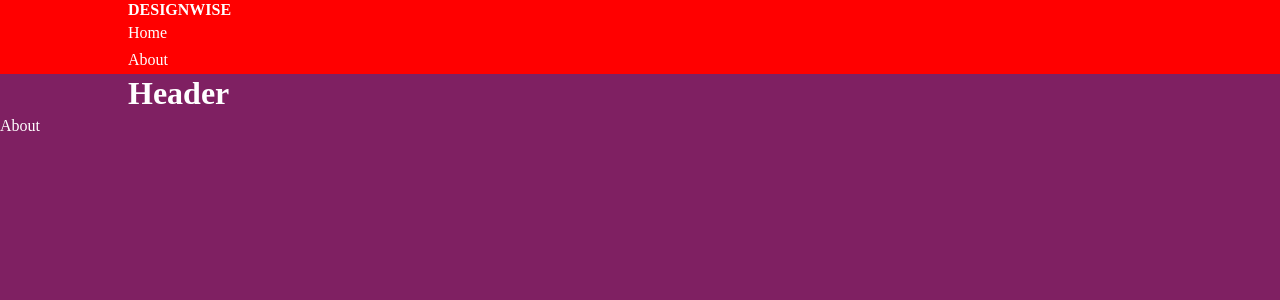
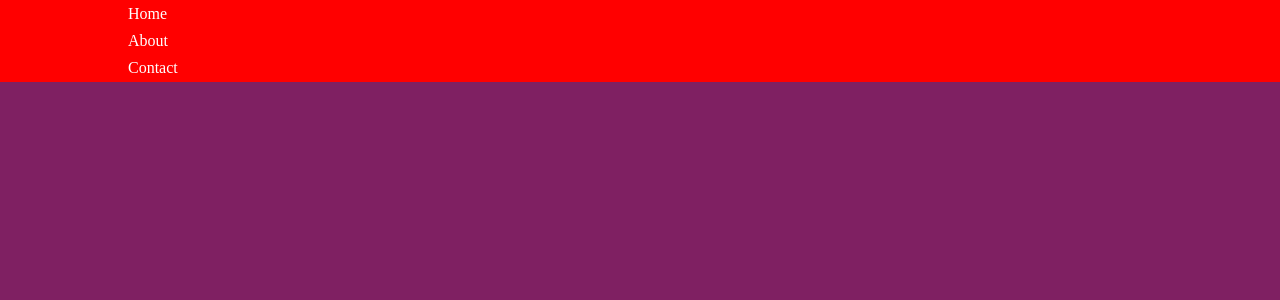
Before and after one commit to Semiteagain/react-play-ground, a React (Create React App) app: page / in a window 1280 px wide. Shown: the top 300 px of the page. Built offline with nearby package versions, Linux system fonts and the light colour scheme.

Commit message:
BrowserRouter

```diff
--- a/src/App.jsx
+++ b/src/App.jsx
@@ -1,22 +1,22 @@
 import React from 'react'
 import "./index.css"
+import { BrowserRouter, Routes, Route } from "react-router-dom";
 import Nav from './component/nav/Nav'
 import Header from './component/header/Header'
 import About from './component/about/About'
 
-// Already install React router Dom
-
 const App = () => {
   return (
-    <div>
-         <Nav />
-         <Header/>
+    <BrowserRouter>
+    <Routes>
+      <Route path="/" element={<Nav />}>
+        <Route index element={<Header />} />
+        <Route path="about" element={<About />} />
 
-        <About />
+      </Route>
+    </Routes>
+  </BrowserRouter>
 
-
-
-    </div>
   )
 }
 
--- a/src/component/about/About.jsx
+++ b/src/component/about/About.jsx
@@ -2,7 +2,9 @@ import "./about.css"
 
 const About = () => {
   return (
-    <div>About</div>
+    <div>
+      <h1>This is the about page</h1>
+    </div>
   )
 }
 
--- a/src/component/nav/Nav.jsx
+++ b/src/component/nav/Nav.jsx
@@ -1,17 +1,21 @@
+import {Link} from 'react-router-dom'
 import "./nav.css"
 
 
 const Nav = () => {
-  return <nav >
-     <div className="container nav__container">
-      <a href="index.html"><h4>DESIGNWISE</h4></a>
-      <ul className="nav__menu">
-        <li><a href="index.html">Home</a></li>
-        <li><a href="about.html">About</a></li>
-      </ul>
-     </div>
-
-  </nav>
+  return   <nav>
+  <ul className='container nav__container'>
+    <li>
+      <Link to="/">Home</Link>
+    </li>
+    <li>
+      <Link to="/about">About</Link>
+    </li>
+    <li>
+      <Link to="/contact">Contact</Link>
+    </li>
+  </ul>
+</nav>
 }
 
 export default Nav
--- a/src/index.css
+++ b/src/index.css
@@ -18,7 +18,7 @@
     --color-white:#FFFFFF;
     --color-accent:#E5146C;
 
-
+    --transition:all 400ms ease;
 
     --container-lg:80%;
     --container-md:86%;
@@ -26,42 +26,42 @@
 }
 
  body {
-    font-family: Mo;
+   font-family: Monserat;
    background: var(--color-bg);
    color: var(--color-white);
    line-height: 1.7;
  }
-
-
 
  .container {
    width: var(--container-lg);
    margin: 0 auto;
  }
 
- section {
-    padding: 6rem 0;
+ img{
+   display: block;
+   width: 100%;
+   object-fit: cover;
  }
 
 h1, h2, h3, h4, h5 {
-    line-height: 1.2;
+   font-weight: 500;
 }
 
 
 h1 {
-    font-weight: 2.4rem;
+   font-size: 2.4rem;
 }
 
- h2{
-    font-weight: 2rem;
+h2 {
+   font-size: 2rem;
 }
 
- h3 {
-    font-weight: 1.6rem;
+h3{
+   font-size: 1.6rem;
 }
 
- h4 {
-    font-weight: 1.3rem;
+h4{
+   font-size: 1.2rem;
 }
 
 
@@ -69,28 +69,18 @@
    color: var(--color-white);
 }
 
- img {
-    width: 100%;
-    display: block;
-    object-fit: cover;
- }
-
 .btn {
    display: inline-block;
-    padding: 1rem 2rem;
-    background: var(--color-bg-variant);
+   width: max-content;
+   background: var(--color-primary);
    color: var(--color-white);
+   padding: 0.75rem 1.2rem;
    border: 1px solid transparent;
-    font-weight: 500;
-    transition: all 400ms ease;
+   transition: var(--transition);
 }
 
 .btn:hover {
-    background: transparent;
-    color: var(--color-bg-variant);
-    border: var(--color-bg-variant);
+   background: var(--color-white);
+   color: var(--color-primary);
+   transition: var(--color-primary);
 }
-
-.btn__primary {
-
-}
```
Lines whose indentation alone changed are shown as unchanged.
